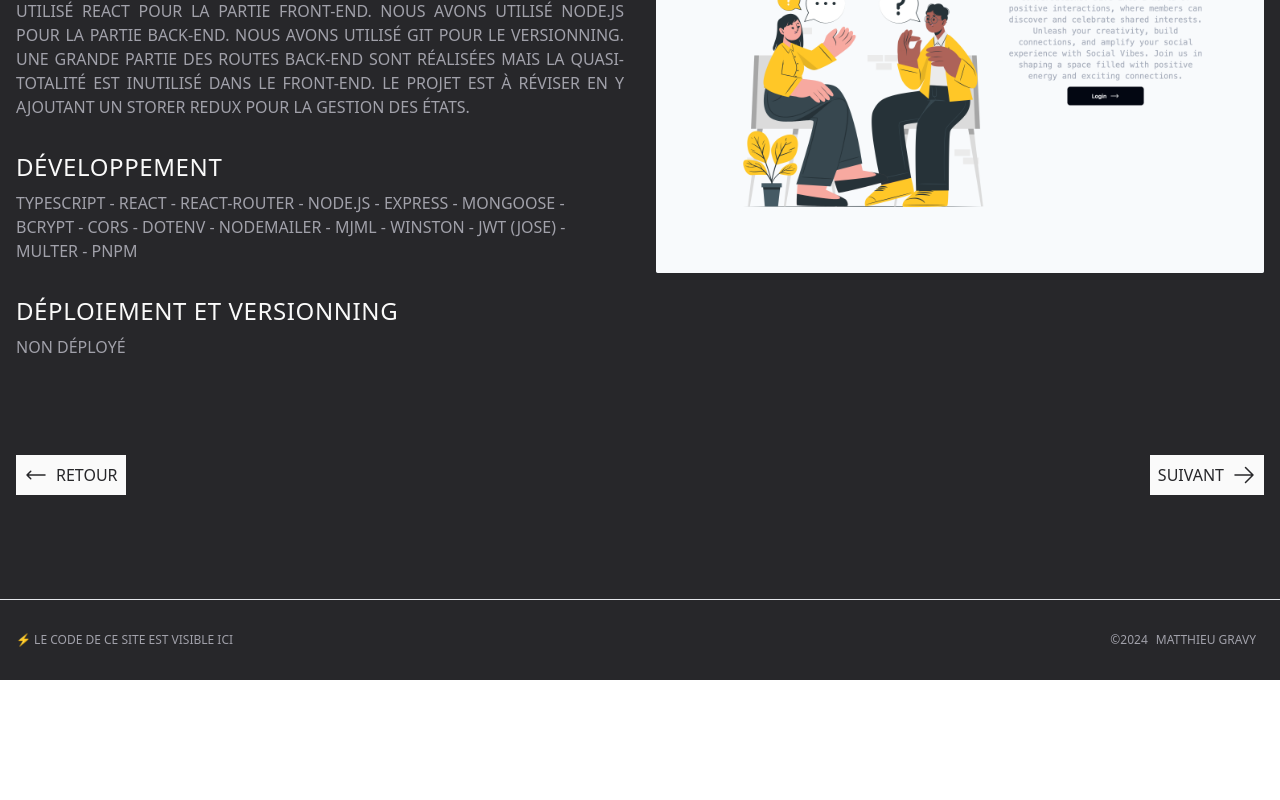
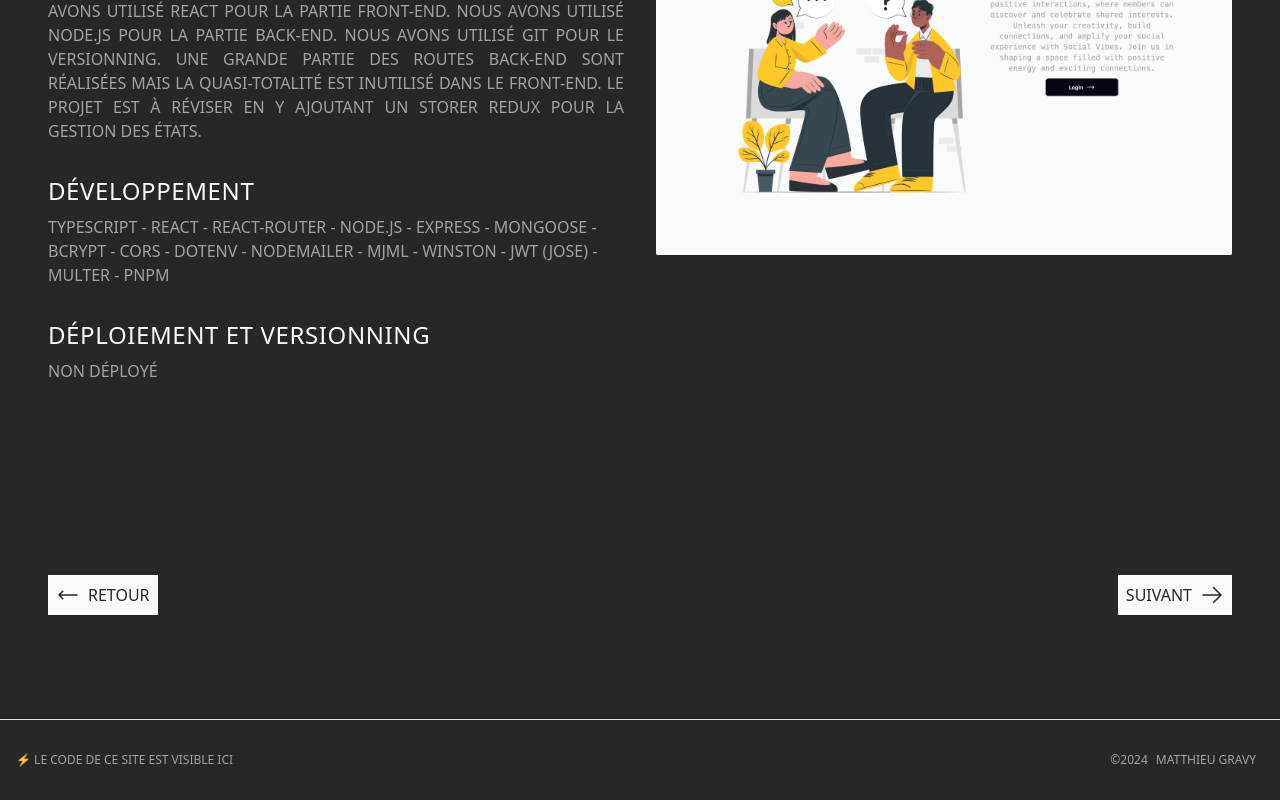
Before and after one commit to matthieuGravy/portfolio, a React (Vite) app: page /project/bookface in a window 1280 px wide. Shown: the part 746-1546 px from the top of the page. Before the commit the page ends 1426 px from the top, so only its background shows below. Built offline with nearby package versions, Linux system fonts and the light colour scheme.

Commit message:
position

```diff
--- a/src/App.tsx
+++ b/src/App.tsx
@@ -3,7 +3,8 @@ import Topnav from "./components/blocs/Topnav";
 import Footer from "./components/blocs/Footer";
 
 function App() {
-  const styeMain = "bg-zinc-800 px-4 py-2 text-neutral-50 pt-10 min-h-[100vh]";
+  const styeMain =
+    "bg-zinc-800 px-4 xl:px-12 py-2 text-neutral-50 pt-10 min-h-[100vh]";
   return (
     <>
       <Topnav />
--- a/src/components/blocs/Footer.tsx
+++ b/src/components/blocs/Footer.tsx
@@ -11,14 +11,14 @@ const Footer = () => {
   const author = <Hello />;
   const year = new Date().getFullYear();
   return (
-    <footer className="bg-zinc-800 text-xs px-4 py-8 text-white uppercase font-extralight text-right text-zinc-400 flex flex-row">
+    <footer className="bg-zinc-800 text-xs px-4 py-8 text-white uppercase font-extralight md:text-right text-zinc-400 flex md:flex-row flex-col text-center gap-y-2 md:gap-y-0">
       <Buttonext
         title="Voir le code source"
         link={"https://github.com/matthieuGravy/portfolio"}
         content={<Showcode />}
       />
-      <article className="flex flex-row justify-end pe-2 flex-1 w-full">
-        <p className="pe-2">
+      <article className="flex flex-row md:justify-end justify-center pe-2 flex-1 w-full">
+        <p className="pe-2 ">
           {signe}
           {year}
         </p>
--- a/src/components/blocs/Project.tsx
+++ b/src/components/blocs/Project.tsx
@@ -86,7 +86,7 @@ const ProjetUnitaire: React.FC<ProjetUnitaireProps> = ({
   return (
     <>
       <Article
-        className="py-24 md:w-3/4 lg:w-full"
+        className="py-24  lg:w-full"
         children1={
           <>
             <Article
@@ -128,9 +128,9 @@ const ProjetUnitaire: React.FC<ProjetUnitaireProps> = ({
         }
         children2={
           <>
-            <article className="grid grid-cols-2 place-content-between relative gap-x-8">
+            <article className="md:grid md:grid-cols-2 flex flex-col  place-content-between relative gap-x-8">
               <section className="">
-                <section className="sticky top-14 flex flex-col gap-y-8">
+                <section className="sticky top-14 flex flex-col gap-y-8 pb-24">
                   <Paragraphe className="text-justify" children={paragraphe} />
                   <article>
                     <Heading
```
